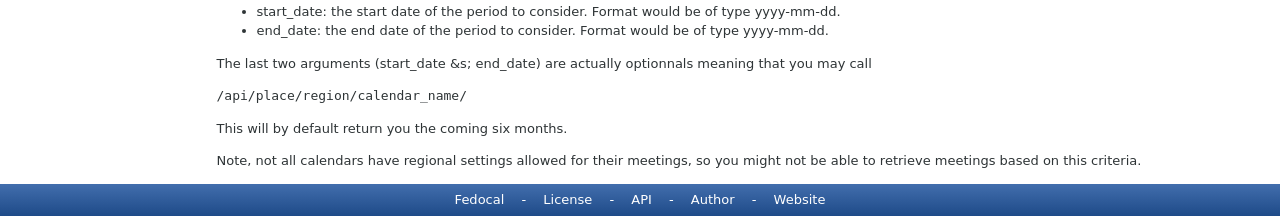
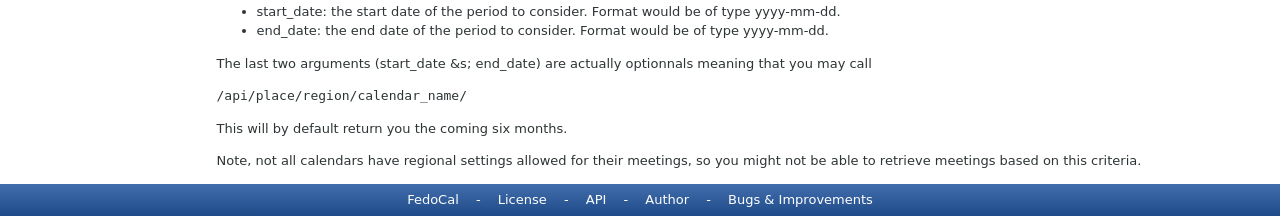
Before and after one commit to fedora-infra/fedocal, a Flask app: page /api/ in a window 1280 px wide. Shown: the part 707-923 px from the top of the page. Run offline with Flask 2, Linux system fonts and the light colour scheme; parts of the project's set-up code (start-up, migrations or seed data) failed here and were passed over; some libraries are stand-ins or nearby versions.

Commit message:
Add some links in footer (fixes commit 7653c57b17)

```diff
--- a/fedocal/templates/master.html
+++ b/fedocal/templates/master.html
@@ -103,7 +103,7 @@
         </aside>
     </div>
         <footer>
-            <a href="#">Fedocal</a> - <a href="#">License</a> - <a href="{{ url_for('api') }}">API</a> - <a href="#">Author</a> - <a href="#">Website</a>
+            <a href="https://fedorahosted.org/fedocal/">FedoCal</a> - <a href="#">License</a> - <a href="{{ url_for('api') }}">API</a> - <a href="#">Author</a> - <a href="https://fedorahosted.org/fedocal/report">Bugs & Improvements</a>
         </footer>
     </div>
 
```
